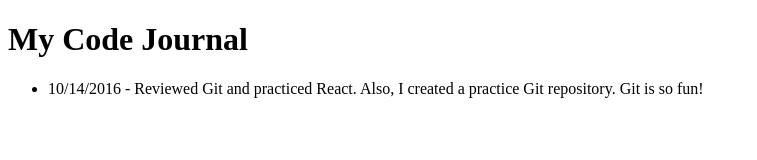
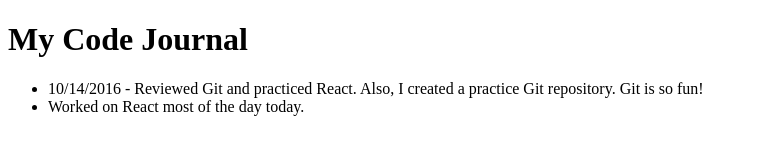
Before and after one commit to pldrake26/git-practice, a plain HTML site: page index.html in a window 1280 px wide. Shown: the whole page, without its empty margins (0-757 px from the left). Drawn offline with Linux system fonts and the light colour scheme.

Commit message:
Added a new list item.

```diff
--- a/index.html
+++ b/index.html
@@ -8,6 +8,7 @@
 	<h1>My Code Journal</h1>
 	<ul>
 		<li>10/14/2016 - Reviewed Git and practiced React.  Also, I created a practice Git repository.  Git is so fun!</li>
+		<li>Worked on React most of the day today.</li>
 	</ul>
 </body>
 </html>
```
